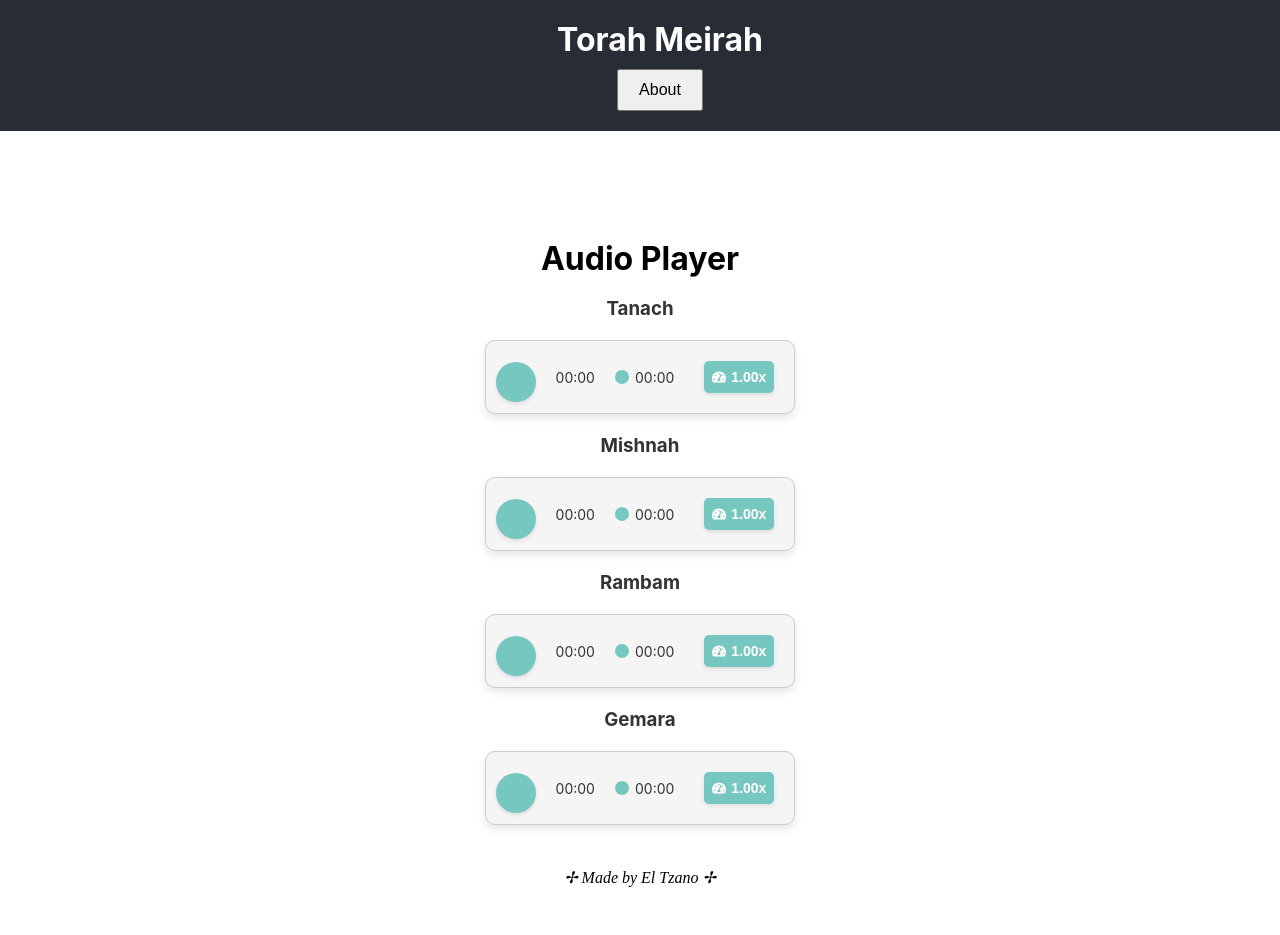
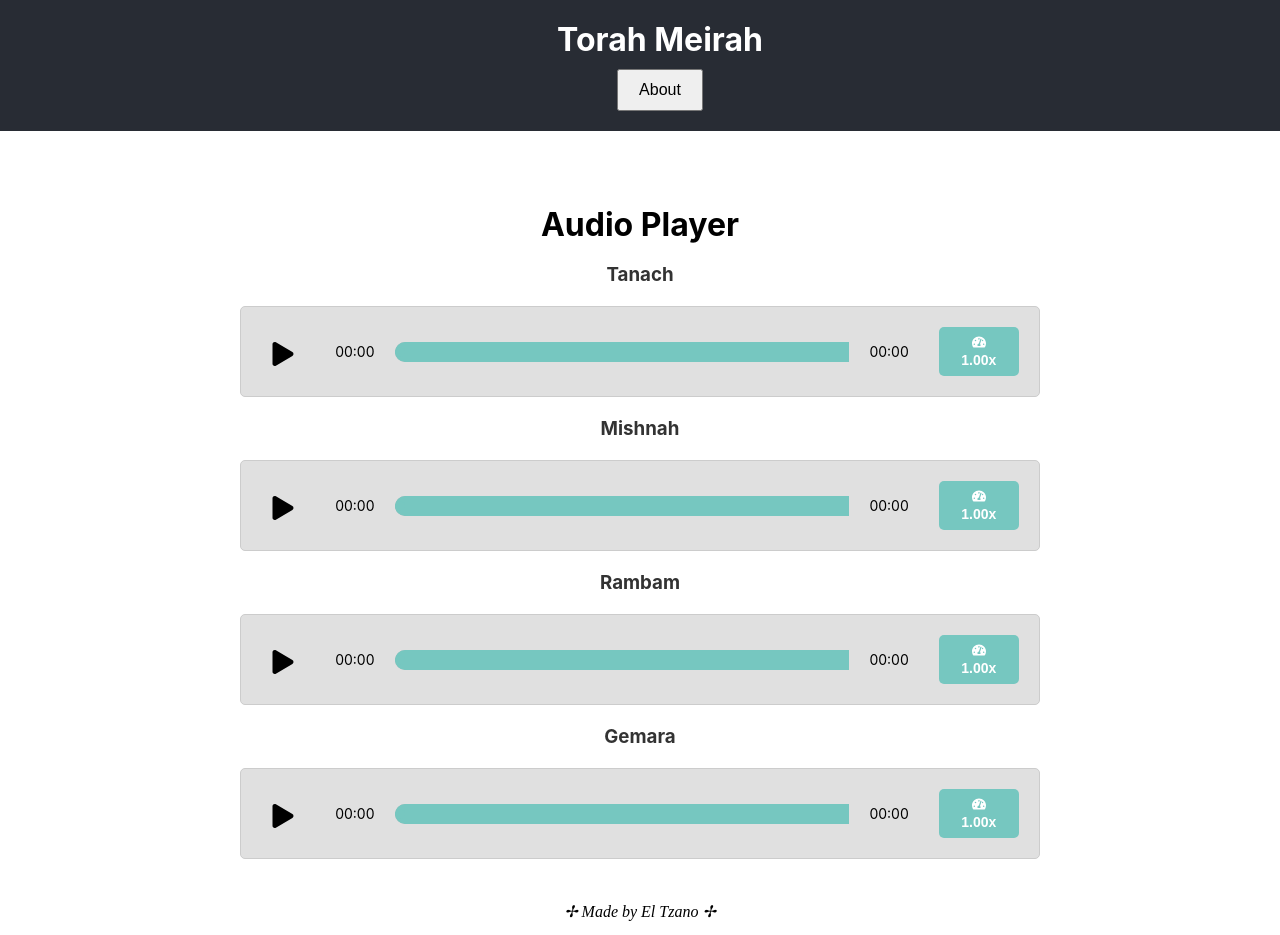
Before and after one commit to DavidRaitan/TorahMeirah, a React (Create React App) app: page / in a window 1280 px wide. Built offline with nearby package versions, Linux system fonts and the light colour scheme.

Commit message:
new css ay

```diff
--- a/src/css/audioBar.css
+++ b/src/css/audioBar.css
@@ -2,14 +2,13 @@
   display: flex;
   justify-content: space-between;
   align-items: center;
-  background: #f5f5f5; /* Light gray background for the bar */
+  background: #e0e0e0; /* Gray background for the bar */
   border: 1px solid #ccc;
   padding: 10px;
-  border-radius: 10px;
+  border-radius: 5px;
   width: 100%;
   max-width: 800px;
   box-sizing: border-box;
-  box-shadow: 0 4px 8px rgba(0, 0, 0, 0.1);
 }
 
 .controls {
@@ -27,48 +26,39 @@
 }
 
 .play-pause {
-  background: #76c7c0;
+  background: none;
   border: none;
-  color: white;
-  font-size: 20px;
+  font-size: 24px;
   cursor: pointer;
   margin-right: 10px;
-  border-radius: 50%;
-  width: 40px;
-  height: 40px;
-  display: flex;
-  align-items: center;
-  justify-content: center;
-  box-shadow: 0 2px 4px rgba(0, 0, 0, 0.1);
 }
 
 .time-passed, .time-remaining {
   font-size: 14px;
   margin: 0 10px;
-  color: #333;
 }
 
 .progress-bar {
   flex-grow: 1;
-  height: 10px;
-  background: #ddd;
-  border-radius: 5px;
+  height: 20px; /* Increase height for better visibility on mobile */
+  background: #bbb;
+  border-radius: 10px;
   cursor: pointer;
   position: relative;
   margin: 0 10px;
-  max-width: 450px;
-  width: 100%;
+  width: 450px;
+  max-width: 75%; /* Adjust width on smaller screens */
 }
 
 .progress {
   height: 100%;
   background: #76c7c0;
-  border-radius: 5px 0 0 5px;
+  border-radius: 10px 0 0 10px;
 }
 
 .progress-dot {
-  width: 14px;
-  height: 14px;
+  width: 10px;
+  height: 10px;
   background: #76c7c0;
   border-radius: 50%;
   position: absolute;
@@ -84,26 +74,11 @@
 .dropbtn {
   background-color: #76c7c0;
   color: white;
-  padding: 8px;
+  padding: 8px 16px;
   font-size: 14px;
   border: none;
   cursor: pointer;
   border-radius: 5px;
-  box-shadow: 0 2px 4px rgba(0, 0, 0, 0.1);
-  display: flex;
-  align-items: center;
-}
-
-.dropbtn svg {
-  margin-right: 5px;
-}
-
-/* Responsive design for playback speed button */
-@media (max-width: 600px) {
-  .dropbtn {
-    padding: 6px;
-    font-size: 12px;
-  }
 }
 
 .dropdown-content {
@@ -111,7 +86,7 @@
   position: absolute;
   background-color: #f9f9f9;
   min-width: 120px;
-  box-shadow: 0 8px 16px rgba(0, 0, 0, 0.2);
+  box-shadow: 0 8px 16px rgba(0,0,0,0.2);
   z-index: 1;
   border-radius: 5px;
   overflow: hidden;
@@ -157,13 +132,12 @@
     margin-left: 5px; /* Adjust spacing on smaller screens */
   }
 
-  .play-pause {
-    width: 30px;
-    height: 30px;
-    font-size: 16px;
-  }
-
   .playback-controls {
     flex-grow: 1; /* Ensure the progress bar grows as needed */
   }
+
+  .dropbtn {
+    font-size: 20px; /* Decrease font size for playback speed button */
+    padding: 8px; /* Adjust padding for the button */
+  }
 }
```
